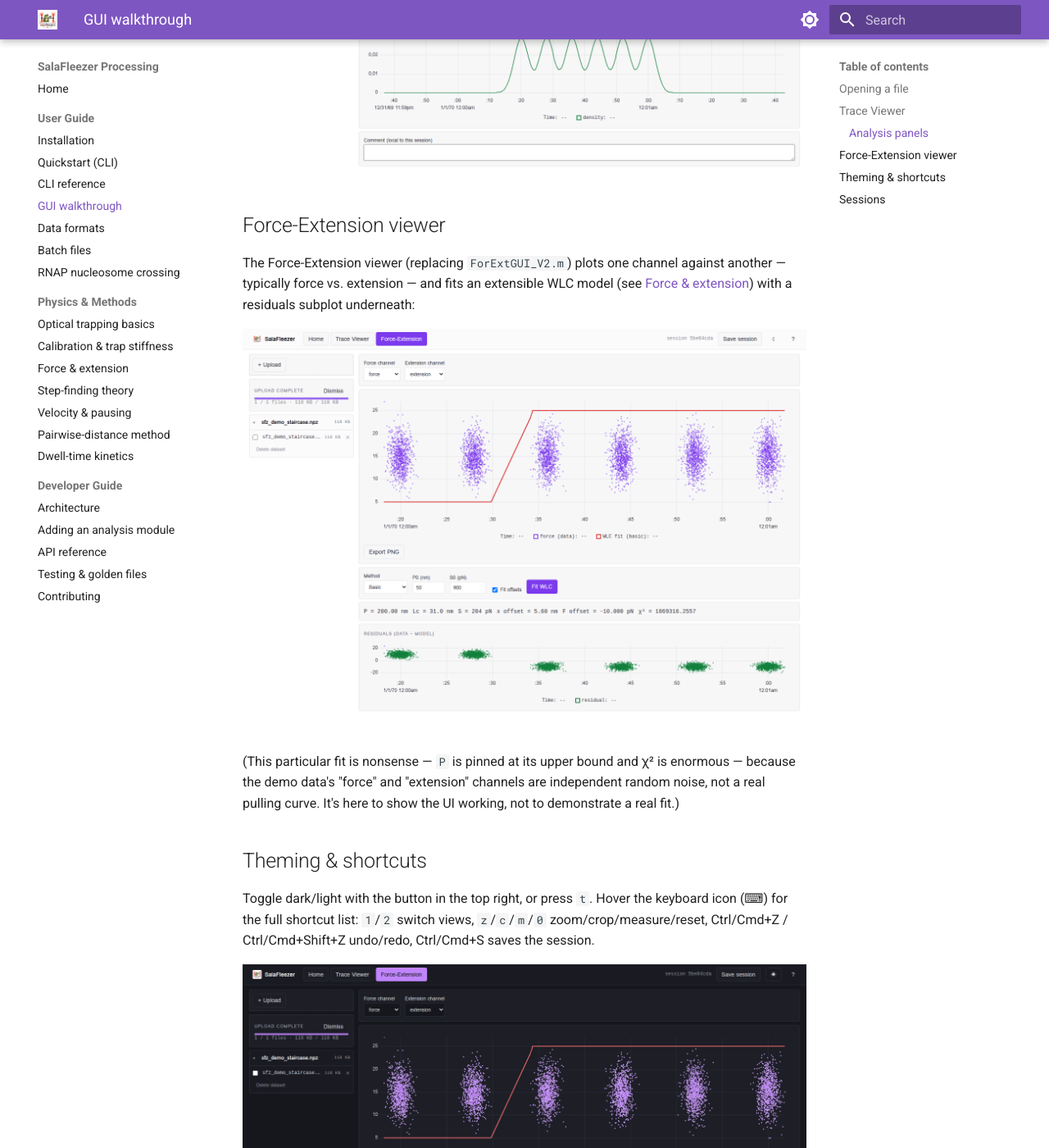
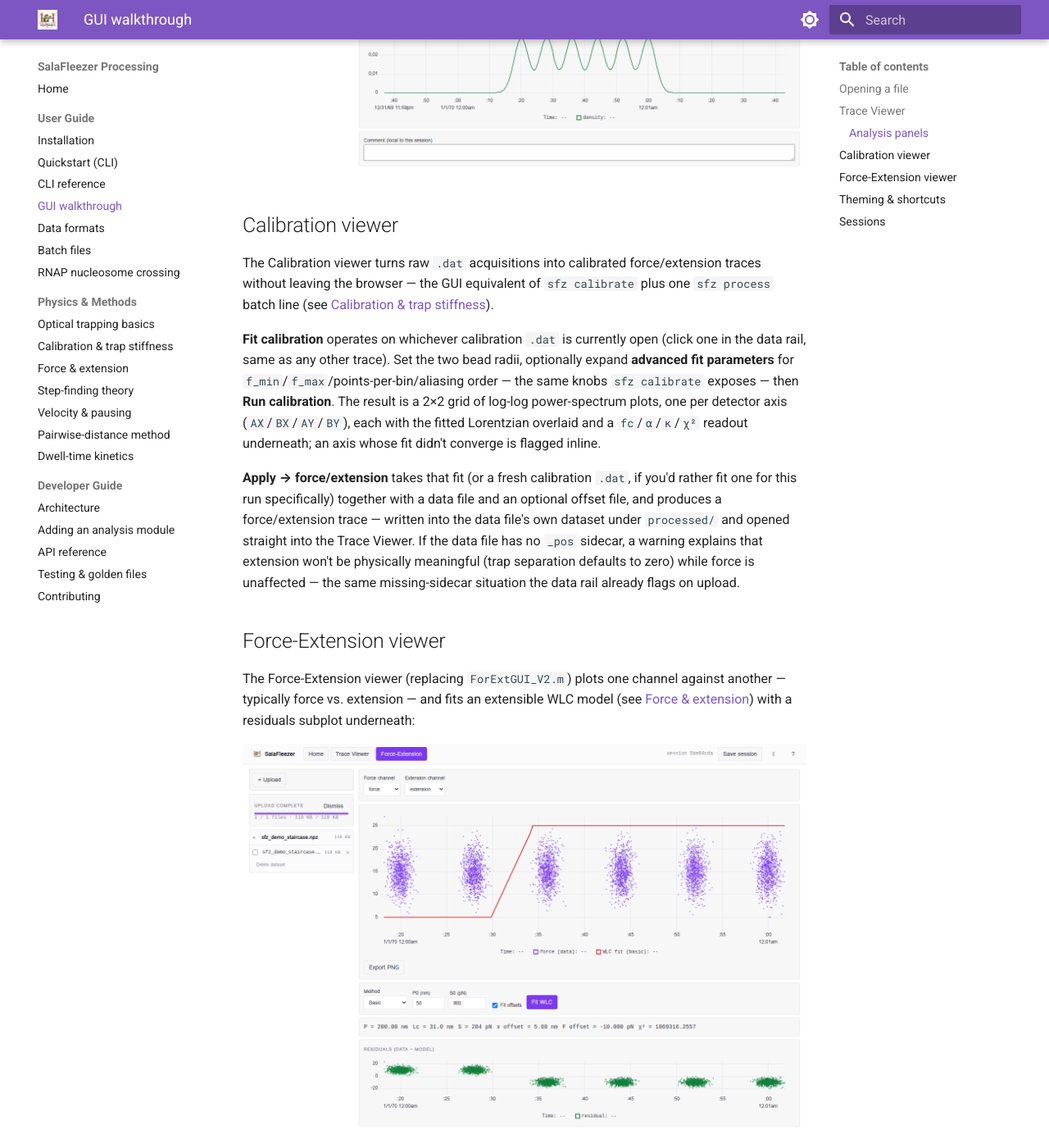
Before and after one commit to ubcd-ibfg/salafleezers-processing, an MkDocs documentation site: the page built from docs/user-guide/gui-walkthrough.md, in a window 1280 px wide and 1400 px high, scrolled down 3327 px. Shown: the whole window at 82% size. Built offline with MkDocs 1.6.1 and Material for MkDocs 9.7.7, drawn with Linux system fonts in a browser that asks for light colours; some of the changed text lies outside the part shown.

Commit message:
feat: Enhance documentation for calibration and processing features in GUI and architecture

```diff
--- a/docs/user-guide/gui-walkthrough.md
+++ b/docs/user-guide/gui-walkthrough.md
@@ -57,6 +57,26 @@ note how the density peaks line up exactly with the step levels above:
 
 ![Kernel density panel](../assets/screenshots/04-analysis-panel-kde.png)
 
+## Calibration viewer
+
+The Calibration viewer turns raw `.dat` acquisitions into calibrated force/extension traces
+without leaving the browser — the GUI equivalent of `sfz calibrate` plus one `sfz process` batch
+line (see [Calibration & trap stiffness](../physics/calibration.md)).
+
+**Fit calibration** operates on whichever calibration `.dat` is currently open (click one in the
+data rail, same as any other trace). Set the two bead radii, optionally expand **advanced fit
+parameters** for `f_min`/`f_max`/points-per-bin/aliasing order — the same knobs `sfz calibrate`
+exposes — then **Run calibration**. The result is a 2×2 grid of log-log power-spectrum plots, one
+per detector axis (`AX`/`BX`/`AY`/`BY`), each with the fitted Lorentzian overlaid and a
+`fc`/`α`/`κ`/`χ²` readout underneath; an axis whose fit didn't converge is flagged inline.
+
+**Apply → force/extension** takes that fit (or a fresh calibration `.dat`, if you'd rather fit
+one for this run specifically) together with a data file and an optional offset file, and
+produces a force/extension trace — written into the data file's own dataset under `processed/`
+and opened straight into the Trace Viewer. If the data file has no `_pos` sidecar, a warning
+explains that extension won't be physically meaningful (trap separation defaults to zero) while
+force is unaffected — the same missing-sidecar situation the data rail already flags on upload.
+
 ## Force-Extension viewer
 
 The Force-Extension viewer (replacing `ForExtGUI_V2.m`) plots one channel against another —
@@ -72,8 +92,9 @@ curve. It's here to show the UI working, not to demonstrate a real fit.)
 ## Theming & shortcuts
 
 Toggle dark/light with the button in the top right, or press `t`. Hover the keyboard icon (⌨)
-for the full shortcut list: `1`/`2` switch views, `z`/`c`/`m`/`0` zoom/crop/measure/reset,
-Ctrl/Cmd+Z / Ctrl/Cmd+Shift+Z undo/redo, Ctrl/Cmd+S saves the session.
+for the full shortcut list: `1`/`2`/`3` switch between Trace Viewer/Calibration/Force-Extension,
+`z`/`c`/`m`/`0` zoom/crop/measure/reset, Ctrl/Cmd+Z / Ctrl/Cmd+Shift+Z undo/redo, Ctrl/Cmd+S saves
+the session.
 
 ![Dark mode](../assets/screenshots/06-dark-mode.png)
 
```
Also changed, not shown: README.md (+2 -2 lines), docs/developer/architecture.md (+10 -1 lines), docs/developer/testing-golden-files.md (+7 -0 lines), docs/physics/calibration.md (+12 -0 lines).
